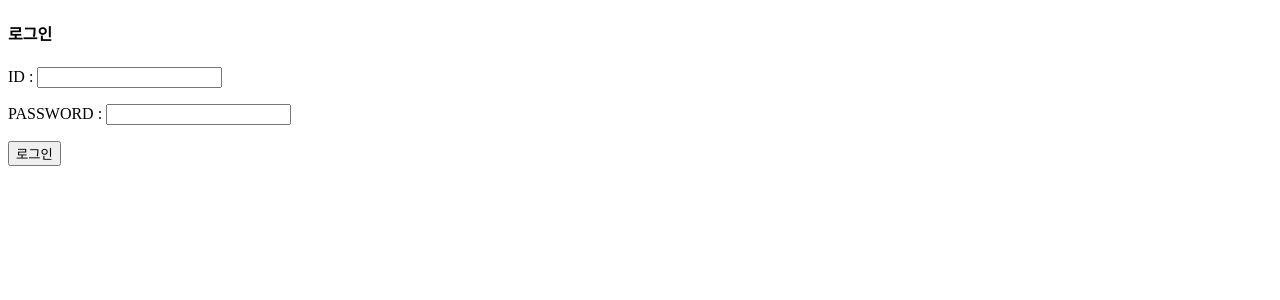
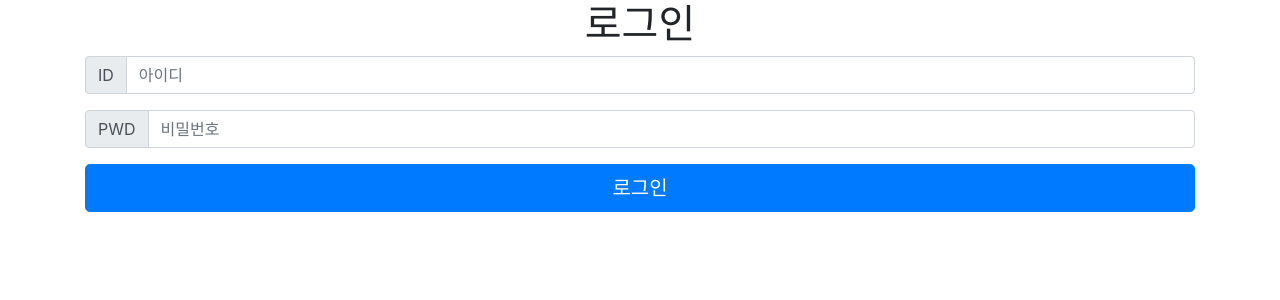
Before and after one commit to kenny-kerson/vuejs-study-phase1, a Vue app: page / in a window 1280 px wide. Shown: the top 300 px of the page. Built offline with nearby package versions, Linux system fonts and the light colour scheme.

Commit message:
bootstrap2 최초 코드 반영

```diff
--- a/package.json
+++ b/package.json
@@ -9,7 +9,10 @@
   },
   "dependencies": {
     "axios": "^0.19.0",
+    "bootstrap": "^4.3.1",
     "core-js": "^2.6.5",
+    "jquery": "^3.4.1",
+    "popper.js": "^1.15.0",
     "vue": "^2.6.10",
     "vue-router": "^3.0.7",
     "vuex": "^3.1.1"
--- a/src/components/Loading.vue
+++ b/src/components/Loading.vue
@@ -1,6 +1,10 @@
 <template>
-    <div>
-        <h1>Loading...</h1>
+    <div class="container">
+        <div class="d-flex justify-content-center">
+            <div class="spinner-border m-5 text-primary" role="status">
+                <span class="sr-only">Loading...</span>
+            </div>
+        </div>
     </div>
 </template>
 
--- a/src/components/Login.vue
+++ b/src/components/Login.vue
@@ -1,18 +1,31 @@
 <template>
-    <div>
-        <h4>로그인</h4>
-        <p>
-            ID : <input :value="id"
-                        @keyup.enter="login"/>
-        </p>
-        <p>
-            PASSWORD : <input type="password"
-                              :value="password"
-                              @keyup.enter="login"/>
-        </p>
-        <p>
-            <button @click="login" @keyup.enter="login">로그인</button>
-        </p>
+    <div class="container">
+        <h1 align="center">로그인</h1>
+        <div class="input-group mb-3">
+            <div class="input-group-prepend">
+                <span class="input-group-text">ID</span>
+            </div>
+            <input type="text" class="form-control" placeholder="아이디" aria-label="Username" aria-describedby="basic-addon1"
+                   :value="id"
+                   @keyup.enter="login"
+            >
+        </div>
+
+        <div class="input-group mb-3">
+            <div class="input-group-prepend">
+                <span class="input-group-text">PWD</span>
+            </div>
+            <input type="password" class="form-control" placeholder="비밀번호" aria-label="Recipient's username" aria-describedby="basic-addon2"
+                   :value="password"
+                   @keyup.enter="login"
+            >
+        </div>
+        <button type="button" class="btn btn-primary btn-lg btn-block"
+                @click="login"
+                @keyup.enter="login"
+        >
+            로그인
+        </button>
     </div>
 </template>
 
--- a/src/components/Main.vue
+++ b/src/components/Main.vue
@@ -1,7 +1,7 @@
 <template>
-    <div>
+    <div class="container">
         <header>
-            <h1>UAT Automation</h1>
+            <h1 align="center">UAT Automation</h1>
         </header>
         <nav>
             <Navigation></Navigation>
--- a/src/components/Navigation.vue
+++ b/src/components/Navigation.vue
@@ -1,7 +1,20 @@
 <template>
-    <div>
-        <a href="#" @click="clickTestExecution">테스트 실행</a>
-        <a href="#" @click="clickTestHistory">실행내역</a>
+    <div class="container">
+        <nav class="navbar navbar-expand-lg navbar-light bg-light">
+            <button class="navbar-toggler" type="button" data-toggle="collapse" data-target="#navbarNav" aria-controls="navbarNav" aria-expanded="false" aria-label="Toggle navigation">
+                <span class="navbar-toggler-icon"></span>
+            </button>
+            <div class="collapse navbar-collapse" id="navbarNav">
+                <ul class="navbar-nav">
+                    <li class="nav-item">
+                        <a class="nav-link" href="#" @click="clickTestExecution">테스트 실행 <span class="sr-only">(current)</span></a>
+                    </li>
+                    <li class="nav-item">
+                        <a class="nav-link" href="#" @click="clickTestHistory">실행내역</a>
+                    </li>
+                </ul>
+            </div>
+        </nav>
     </div>
 </template>
 
--- a/src/components/TestCase.vue
+++ b/src/components/TestCase.vue
@@ -1,11 +1,11 @@
 <template>
-    <div>
+    <div class="container">
         <h3>테스트 케이스</h3>
-        <table>
+        <table class="table table-striped">
             <thead>
-            <th>케이스ID</th>
-            <th>케이스명</th>
-            <th>시나리오ID</th>
+                <th scope="col">케이스ID</th>
+                <th scope="col">케이스명</th>
+                <th scope="col">시나리오ID</th>
             </thead>
             <tbody>
             <tr v-for="tc in filteredTcList"
--- a/src/components/TestHistory.vue
+++ b/src/components/TestHistory.vue
@@ -1,11 +1,11 @@
 <template>
-    <div>
+    <div class="container">
         <h3>테스트 실행내역</h3>
-        <table>
+        <table class="table table-striped">
             <thead>
-            <th>일자</th>
-            <th>시각</th>
-            <th>시나리오ID</th>
+                <th scope="col">일자</th>
+                <th scope="col">시각</th>
+                <th scope="col">시나리오ID</th>
             </thead>
             <tbody>
             <tr v-for="th in this.$store.state.thList"
--- a/src/components/TestScenario.vue
+++ b/src/components/TestScenario.vue
@@ -1,10 +1,10 @@
 <template>
-    <div>
+    <div class="container">
         <h3>테스트 시나리오</h3>
-        <table>
+        <table class="table table-striped">
             <thead>
-            <th>시나리오ID</th>
-            <th>시나리오명</th>
+                <th scope="col">시나리오ID</th>
+                <th scope="col">시나리오명</th>
             </thead>
             <tbody>
             <tr v-for="ts in this.$store.state.tsList"
--- a/src/main.js
+++ b/src/main.js
@@ -4,6 +4,9 @@ import eventBus from './EventBus'
 
 import store from './store'
 import router from './router/router'
+
+import 'bootstrap'
+import 'bootstrap/dist/css/bootstrap.min.css'
 
 Vue.config.productionTip = false
 Vue.prototype.eventBus = eventBus
```
Also changed, not shown: 1 other file (tests, documents, lock files or other folders).
